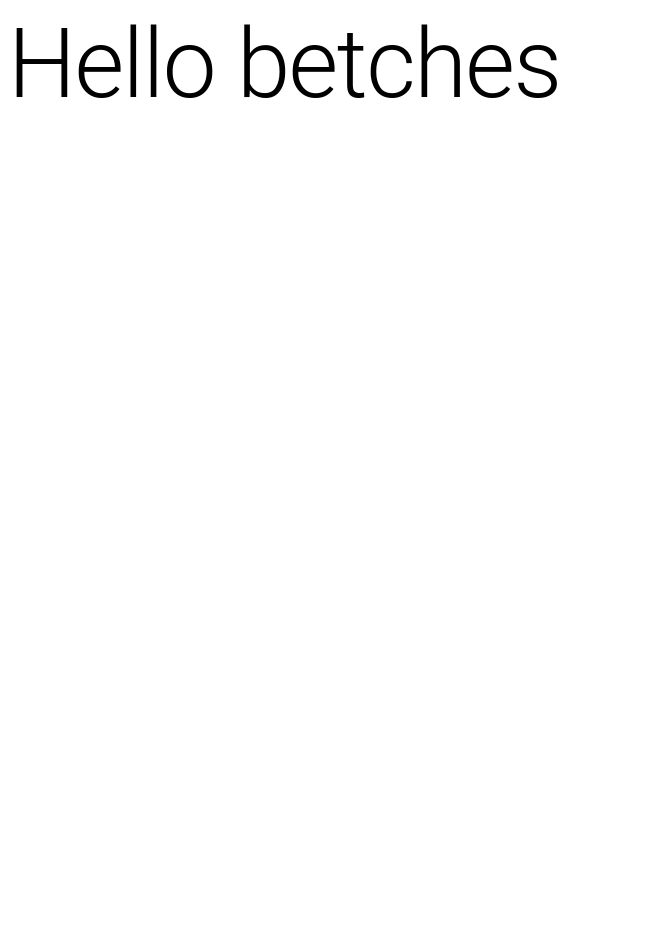
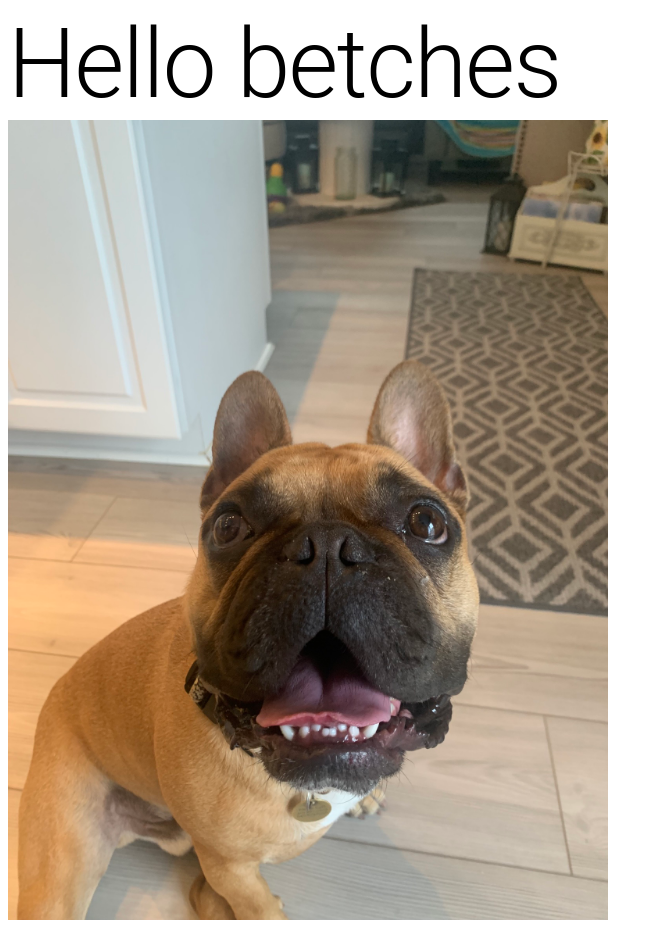
Before and after one commit to mdecrocemovson/jolie, a Next.js app: page / in a window 1280 px wide. Shown: the whole page, without its empty margins (0-663 px from the left). Before the commit the page ends 800 px from the top, so only its background shows below. Built offline with nearby package versions, Linux system fonts and the light colour scheme.

Commit message:
with cannoli

```diff
--- a/src/app/page.tsx
+++ b/src/app/page.tsx
@@ -1,12 +1,21 @@
 "use client";
 
 import { Typography } from "@mui/material";
+import Image from "next/image";
 
 const Politician = () => {
   return (
-    <Typography variant="h1" component="h2">
-      Hello betches
-    </Typography>
+    <>
+      <Typography variant="h1" component="h2">
+        Hello betches
+      </Typography>
+      <Image
+        alt="Pic of cannoli"
+        width={600}
+        height={800}
+        src="/cannoli.jpeg"
+      />
+    </>
   );
 };
 
```
Also changed, not shown: public/cannoli.jpeg (added).
